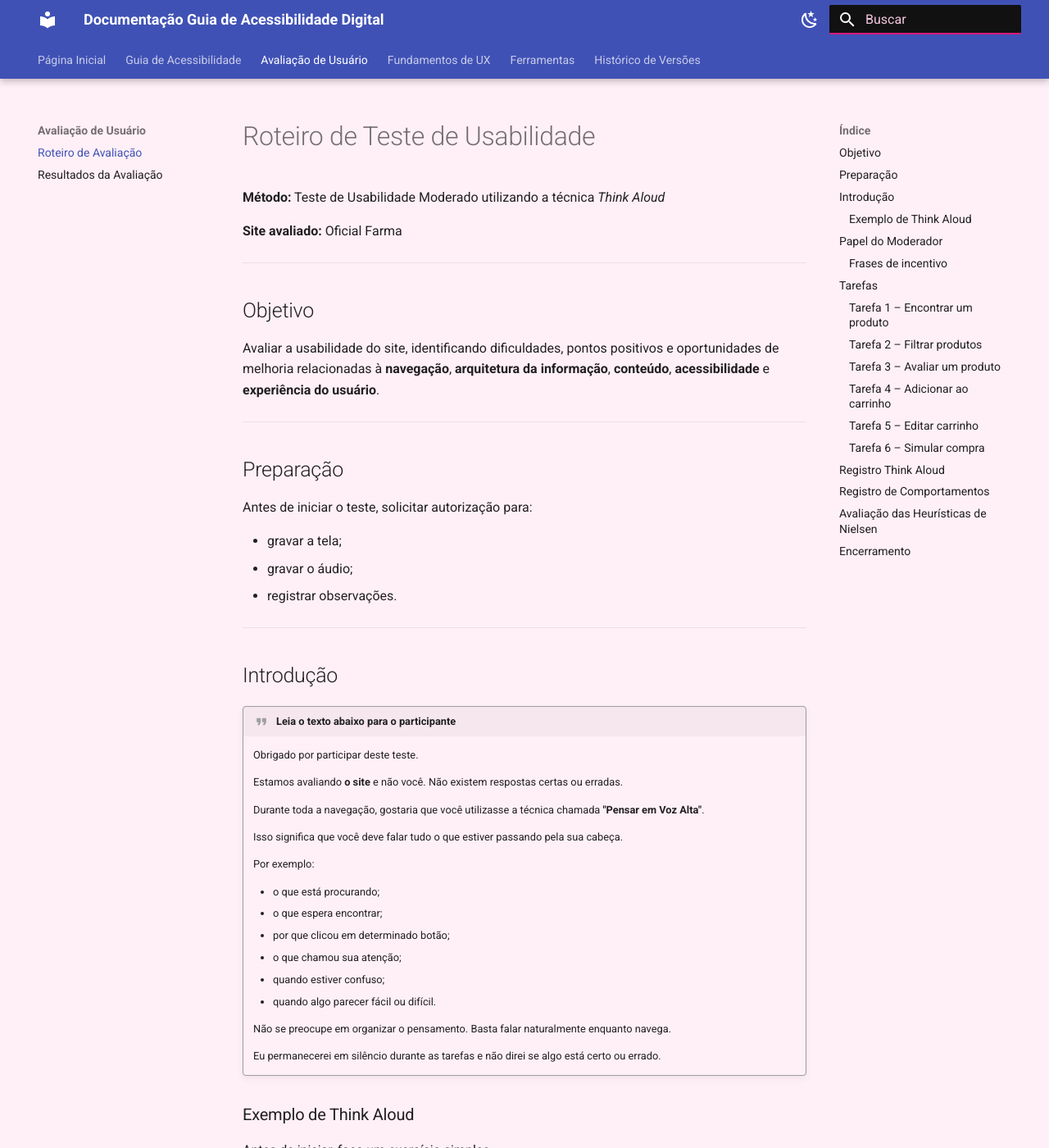
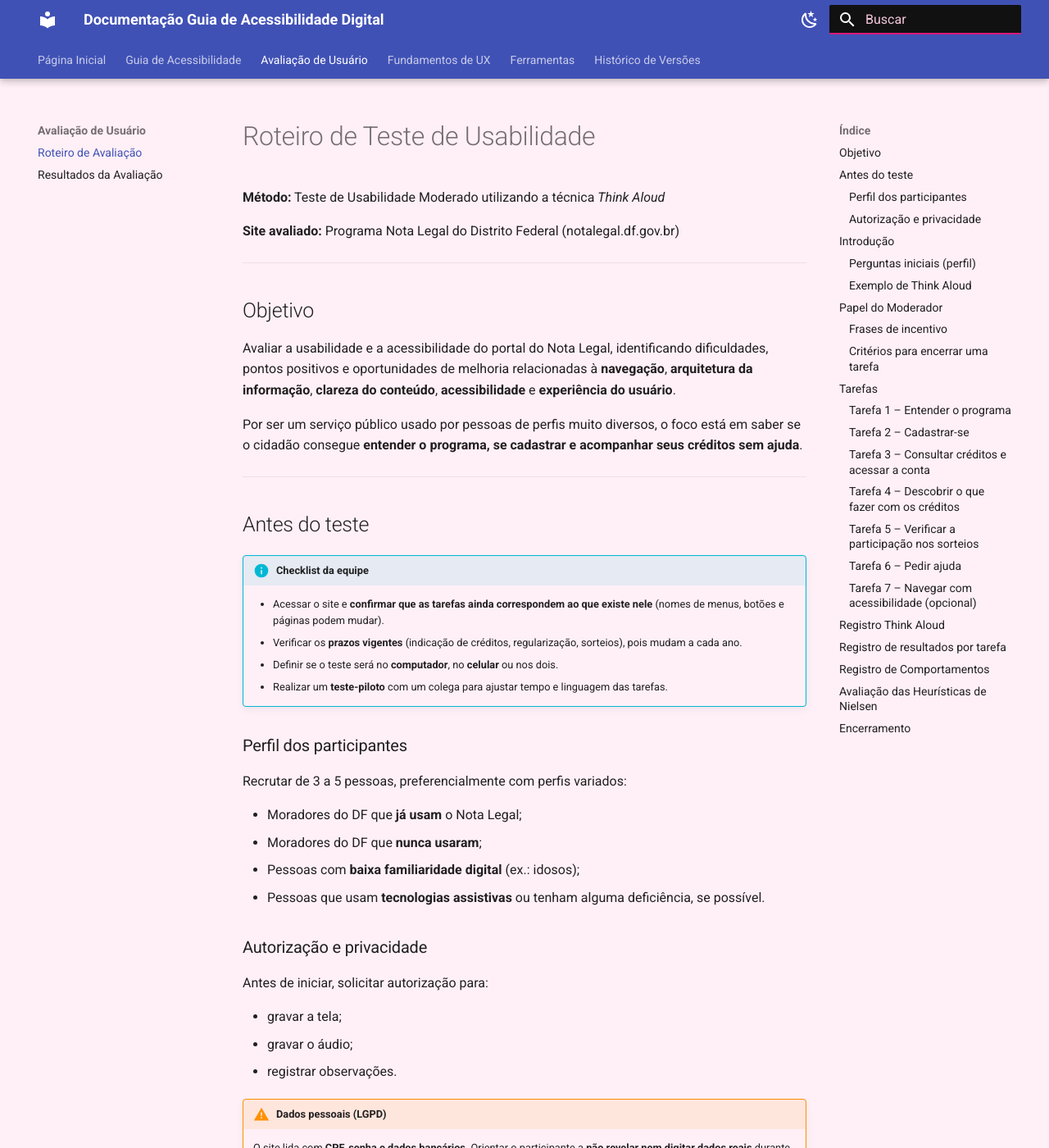
Before and after one commit to UnB-IHC/IHC_2026.2_Grupo01, an MkDocs documentation site: the page built from docs/resultado/roteiro.md, in a window 1280 px wide and 1400 px high. Shown: the whole window at 82% size. Built offline with MkDocs 1.6.1 and Material for MkDocs 9.7.7, drawn with Linux system fonts in a browser that asks for light colours; some of the changed text lies outside the part shown.

Commit message:
docs: Atualização de roteiro.

```diff
--- a/docs/resultado/roteiro.md
+++ b/docs/resultado/roteiro.md
@@ -2,23 +2,45 @@
 
 **Método:** Teste de Usabilidade Moderado utilizando a técnica *Think Aloud*
 
-**Site avaliado:** Oficial Farma
+**Site avaliado:** Programa Nota Legal do Distrito Federal (notalegal.df.gov.br)
 
 ---
 
 ## Objetivo
 
-Avaliar a usabilidade do site, identificando dificuldades, pontos positivos e oportunidades de melhoria relacionadas à **navegação**, **arquitetura da informação**, **conteúdo**, **acessibilidade** e **experiência do usuário**.
+Avaliar a usabilidade e a acessibilidade do portal do Nota Legal, identificando dificuldades, pontos positivos e oportunidades de melhoria relacionadas à **navegação**, **arquitetura da informação**, **clareza do conteúdo**, **acessibilidade** e **experiência do usuário**.
+
+Por ser um serviço público usado por pessoas de perfis muito diversos, o foco está em saber se o cidadão consegue **entender o programa, se cadastrar e acompanhar seus créditos sem ajuda**.
 
 ---
 
-## Preparação
+## Antes do teste
 
-Antes de iniciar o teste, solicitar autorização para:
+!!! info "Checklist da equipe"
+    - Acessar o site e **confirmar que as tarefas ainda correspondem ao que existe nele** (nomes de menus, botões e páginas podem mudar).
+    - Verificar os **prazos vigentes** (indicação de créditos, regularização, sorteios), pois mudam a cada ano.
+    - Definir se o teste será no **computador**, no **celular** ou nos dois.
+    - Realizar um **teste-piloto** com um colega para ajustar tempo e linguagem das tarefas.
+
+### Perfil dos participantes
+
+Recrutar de 3 a 5 pessoas, preferencialmente com perfis variados:
+
+- Moradores do DF que **já usam** o Nota Legal;
+- Moradores do DF que **nunca usaram**;
+- Pessoas com **baixa familiaridade digital** (ex.: idosos);
+- Pessoas que usam **tecnologias assistivas** ou tenham alguma deficiência, se possível.
+
+### Autorização e privacidade
+
+Antes de iniciar, solicitar autorização para:
 
 - gravar a tela;
 - gravar o áudio;
 - registrar observações.
+
+!!! warning "Dados pessoais (LGPD)"
+    O site lida com **CPF, senha e dados bancários**. Orientar o participante a **não revelar nem digitar dados reais** durante a gravação. As tarefas que dependem de login devem ser feitas **até a tela de entrada**, ou com uma conta de teste, caso exista. Nunca gravar senhas.
 
 ---
 
@@ -45,6 +67,14 @@ Antes de iniciar o teste, solicitar autorização para:
     Não se preocupe em organizar o pensamento. Basta falar naturalmente enquanto navega.
 
     Eu permanecerei em silêncio durante as tarefas e não direi se algo está certo ou errado.
+    Você pode parar a qualquer momento, sem nenhum problema.
+
+### Perguntas iniciais (perfil)
+
+1. Você já ouviu falar do Nota Legal? Já usou?
+2. Costuma pedir CPF na nota? Por quê?
+3. Com que frequência usa serviços do governo pela internet?
+4. Qual dispositivo costuma usar para isso (celular, computador)?
 
 ### Exemplo de Think Aloud
 
@@ -52,7 +82,7 @@ Antes de iniciar, faça um exercício simples.
 
 Peça ao participante:
 
-> *"Imagine que você deseja comprar uma garrafa de água em um supermercado online."*
+> *"Imagine que você precisa consultar o valor do seu IPVA no site do governo."*
 
 Enquanto ele responde, incentive:
 
@@ -93,126 +123,150 @@ Utilize apenas quando necessário:
 !!! info "Observação"
     Essas perguntas não direcionam a resposta, apenas incentivam a verbalização.
 
+### Critérios para encerrar uma tarefa
+
+- **Sucesso:** o participante concluiu sozinho.
+- **Sucesso com dificuldade:** concluiu, mas com desvios, erros ou hesitação longa.
+- **Falha:** desistiu ou chegou a um resultado errado.
+- **Tempo limite:** se passar de **5 minutos** sem avanço, encerrar e anotar como falha.
+
 ---
 
 ## Tarefas
 
-### Tarefa 1 – Encontrar um produto
+!!! info "Observação sobre os cenários"
+    Os cenários abaixo **não citam os nomes dos menus ou botões** do site, para não induzir o caminho.
+
+### Tarefa 1 – Entender o programa
 
 **Cenário:**
 
-> *"Imagine que você deseja comprar um Whey Protein de aproximadamente 900 g.
-> Encontre um produto que atenda a essa necessidade."*
+> *"Um amigo comentou que existe um programa do governo do DF que devolve parte do imposto para quem pede CPF na nota. Você quer entender o que é esse programa e se vale a pena participar."*
 
-**Durante a tarefa, observe:**
+**Observe:**
 
-- Tempo para localizar.
-- Primeira ação realizada.
-- Utilização da barra de pesquisa.
-- Uso do menu.
-- Uso de categorias.
-- Uso de filtros.
-- Quantidade de cliques.
-- Momentos de hesitação.
-- Expressões faciais.
-- Comentários espontâneos.
+- Primeira ação realizada na página inicial.
+- Se o participante consegue explicar o programa com as próprias palavras.
+- Clareza da linguagem (termos como ICMS, ISS, crédito, bilhete).
+- Onde o olhar vai primeiro.
+- Informações ignoradas ou mal interpretadas.
 
-??? example "Exemplos de falas durante o Think Aloud"
-    O participante pode comentar:
+**Perguntas após a tarefa:**
 
-    - *"Não sei onde fica..."*
-    - *"Achei que estaria no menu."*
-    - *"Vou usar a busca."*
-    - *"Esse nome está estranho."*
-    - *"Não entendi essa categoria."*
-
-    **Registrar exatamente as frases sempre que possível.**
+1. Como você explicaria o programa para outra pessoa?
+2. Alguma palavra ou informação gerou dúvida?
 
 ---
 
-### Tarefa 2 – Filtrar produtos
+### Tarefa 2 – Cadastrar-se
 
-> *"Agora encontre apenas produtos da marca de sua preferência e ordene pelo menor preço."*
+**Cenário:**
+
+> *"Você decidiu participar. Descubra como criar o seu cadastro."*
 
 **Observe:**
 
-- Facilidade para localizar filtros.
-- Compreensão dos nomes.
-- Clareza dos filtros.
-- Facilidade para desfazer filtros.
+- Facilidade para encontrar a opção de cadastro.
+- Clareza das etapas e dos dados solicitados.
+- Mensagens de erro e validação dos campos.
+- Compreensão de quais documentos são necessários.
+- Hesitação diante do pedido de dados pessoais.
+
+!!! warning "Atenção"
+    Conduzir apenas **até o início do preenchimento**, sem enviar dados reais.
+
+---
+
+### Tarefa 3 – Consultar créditos e acessar a conta
+
+**Cenário:**
+
+> *"Você já tem cadastro e quer ver quanto de crédito acumulou."*
+
+**Observe:**
+
+- Facilidade para encontrar o acesso à conta.
+- Clareza da tela de login (rótulos, recuperação de senha).
+- Compreensão do que são "créditos".
+- Facilidade para recuperar o acesso, caso esqueça a senha.
 
 **Perguntas após a tarefa:**
 
-1. O que você esperava encontrar?
-2. Os filtros fizeram sentido?
-3. Algum nome causou dúvida?
+1. O que você esperava ver depois de entrar?
+2. Ficou claro como o saldo é calculado?
 
 ---
 
-### Tarefa 3 – Avaliar um produto
+### Tarefa 4 – Descobrir o que fazer com os créditos
 
-> *"Escolha um produto e verifique se possui informações suficientes para você decidir pela compra."*
+**Cenário:**
+
+> *"Você tem crédito acumulado e quer usá-lo para pagar menos imposto. Descubra quais opções existem e o que precisa fazer."*
 
 **Observe:**
 
-- Descrição.
-- Avaliações.
-- Preço.
-- Composição.
-- Tabela nutricional.
-- Modo de uso.
-- Formas de pagamento.
-- Disponibilidade.
+- Facilidade para encontrar a página de benefícios.
+- Compreensão das opções (abatimento de IPTU, abatimento de IPVA, depósito em conta, sorteios).
+- Clareza das condições e dos **prazos**.
+- Se o participante percebe que precisa **indicar** a forma de uso.
+- Confusão entre as destinações.
 
-**Durante o Think Aloud, procure identificar:**
+**Perguntas após a tarefa:**
 
-- Onde o participante olha primeiro.
-- Quais informações considera importantes.
-- Informações ignoradas.
-- Dificuldades de leitura.
+1. Qual opção faria mais sentido para você? Por quê?
+2. Ficou claro até quando é possível fazer a indicação?
 
 ---
 
-### Tarefa 4 – Adicionar ao carrinho
+### Tarefa 5 – Verificar a participação nos sorteios
 
-> *"Adicione o produto escolhido ao carrinho."*
+**Cenário:**
+
+> *"Você quer saber se está participando dos sorteios e se existe alguma pendência no seu cadastro."*
 
 **Observe:**
 
-- Tempo.
-- Hesitação.
-- Confirmação percebida.
-- Clareza do botão.
-
-**Perguntas:**
-
-1. Como soube que o produto foi adicionado?
-2. Você esperava alguma confirmação diferente?
+- Facilidade para localizar a área de sorteios.
+- Compreensão do que é "bilhete" e "habilitação".
+- Clareza sobre pendências e como regularizá-las.
+- Clareza de datas, prêmios e resultados.
 
 ---
 
-### Tarefa 5 – Editar carrinho
+### Tarefa 6 – Pedir ajuda
 
-> *"Altere a quantidade do produto e depois remova-o."*
+**Cenário:**
+
+> *"Você ficou com uma dúvida que não encontrou no site. Descubra como poderia falar com alguém ou onde encontrar mais informações."*
 
 **Observe:**
 
-- Facilidade.
-- Erros.
-- Procura pelo botão de excluir.
+- Facilidade para localizar perguntas frequentes e canais de atendimento.
+- Clareza das informações de contato.
+- Se a ajuda está acessível de qualquer página.
 
 ---
 
-### Tarefa 6 – Simular compra
+### Tarefa 7 – Navegar com acessibilidade (opcional)
 
-> *"Realize o processo até a etapa imediatamente anterior ao pagamento."*
+Relaciona o teste diretamente aos critérios do **Guia de Acessibilidade**.
+
+**Cenário:**
+
+> *"Navegue pelo site usando apenas o teclado (Tab, Shift+Tab, Enter) até chegar à página de benefícios."*
 
 **Observe:**
 
-- Facilidade do fluxo.
-- Entendimento das etapas.
-- Excesso de informações.
-- Dúvidas.
+- Foco visível em todos os elementos.
+- Ordem lógica da navegação.
+- Existência de "pular para o conteúdo".
+- Armadilhas de teclado (o foco fica preso).
+- Legibilidade com **zoom em 200%**.
+- Contraste de textos e botões.
+- Comportamento em tela de celular.
+
+!!! tip "Variação"
+    Se houver participante que use leitor de tela, observe também a leitura de títulos, links, imagens e formulários.
 
 ---
 
@@ -222,9 +276,27 @@ Para cada tarefa, utilizar a tabela abaixo:
 
 | Tempo | Ação realizada | O que o participante falou | Observação do moderador |
 | :--- | :--- | :--- | :--- |
-| 00:35 | Abriu menu | "Achei que estaria aqui." | Hesitou por cerca de 8 segundos |
-| 01:10 | Utilizou busca | "Acho mais rápido pesquisar." | Mudança de estratégia |
-| 02:05 | Aplicou filtro | "Não entendi esse filtro." | Expressão de dúvida |
+| 00:35 | Abriu o menu superior | "Achei que o cadastro estaria aqui." | Hesitou por cerca de 8 segundos |
+| 01:10 | Clicou em "Benefícios" | "Não sei o que é ICMS." | Expressão de dúvida |
+| 02:05 | Rolou a página | "Não vejo o prazo." | Mudança de estratégia |
+
+*(Os exemplos acima são ilustrativos. Registre as falas reais.)*
+
+---
+
+## Registro de resultados por tarefa
+
+| Tarefa | Resultado (sucesso / com dificuldade / falha) | Tempo | Nº de erros | Nota de facilidade (1 a 5) |
+| :--- | :---: | :---: | :---: | :---: |
+| 1 – Entender o programa | | | | |
+| 2 – Cadastrar-se | | | | |
+| 3 – Consultar créditos | | | | |
+| 4 – Usar os créditos | | | | |
+| 5 – Verificar sorteios | | | | |
+| 6 – Pedir ajuda | | | | |
+| 7 – Acessibilidade | | | | |
+
+Após cada tarefa, pergunte: ***"De 1 (muito difícil) a 5 (muito fácil), como foi realizar essa tarefa?"***
 
 ---
 
@@ -243,6 +315,8 @@ Durante todo o teste, marque:
 | Expressou satisfação | <input type="checkbox"> | <input type="checkbox"> |
 | Demonstrou surpresa | <input type="checkbox"> | <input type="checkbox"> |
 | Tentou clicar em elemento não clicável | <input type="checkbox"> | <input type="checkbox"> |
+| Hesitou ao fornecer dados pessoais | <input type="checkbox"> | <input type="checkbox"> |
+| Não compreendeu um termo técnico | <input type="checkbox"> | <input type="checkbox"> |
 
 ---
 
@@ -276,8 +350,9 @@ Ao final do teste, conduza uma **entrevista semiestruturada** para explorar a ex
 5. Qual foi a mais difícil? Por quê?
 6. Alguma informação ou termo utilizado no site gerou confusão?
 7. O que você mudaria primeiro se pudesse melhorar esse site?
-8. Você se sentiria confortável em realizar uma compra nesse site? Explique sua resposta.
-9. Em uma escala de 1 a 5, como você avalia a facilidade de uso do site? Justifique sua nota.
+8. Você se sentiria seguro em informar seus dados pessoais nesse site? Explique sua resposta.
+9. Depois de usar o site, você participaria do programa? Por quê?
+10. Em uma escala de 1 a 5, como você avalia a facilidade de uso do site? Justifique sua nota.
 
 !!! tip "Dica metodológica"
     Para enriquecer a análise do trabalho, registre também **eventos críticos** (*Critical Incidents*): momentos em que o participante demonstra forte satisfação, frustração, surpresa ou erro. Esses episódios costumam revelar problemas de usabilidade mais relevantes do que métricas isoladas de tempo ou número de cliques e servem como evidências qualitativas para relacionar os resultados às **heurísticas de Nielsen** e aos critérios de acessibilidade do checklist.
```
